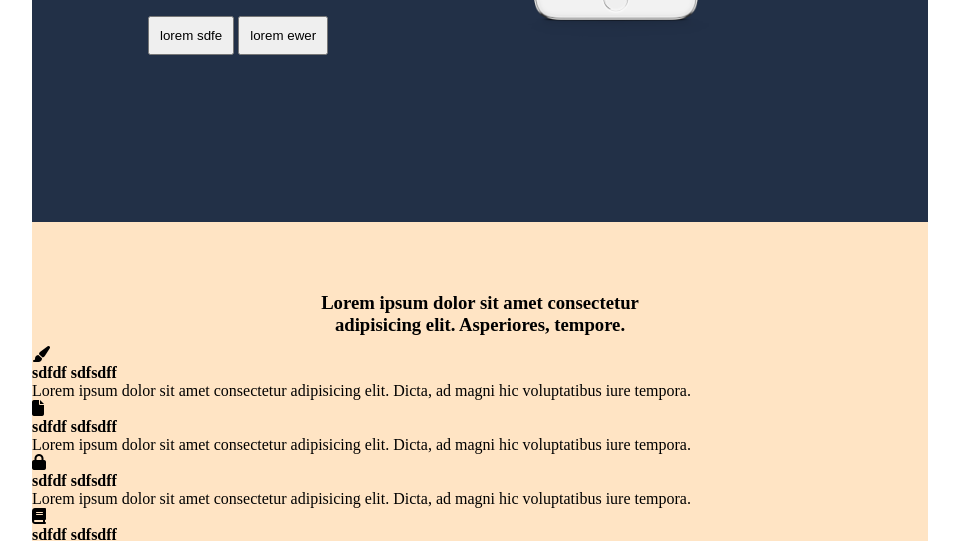
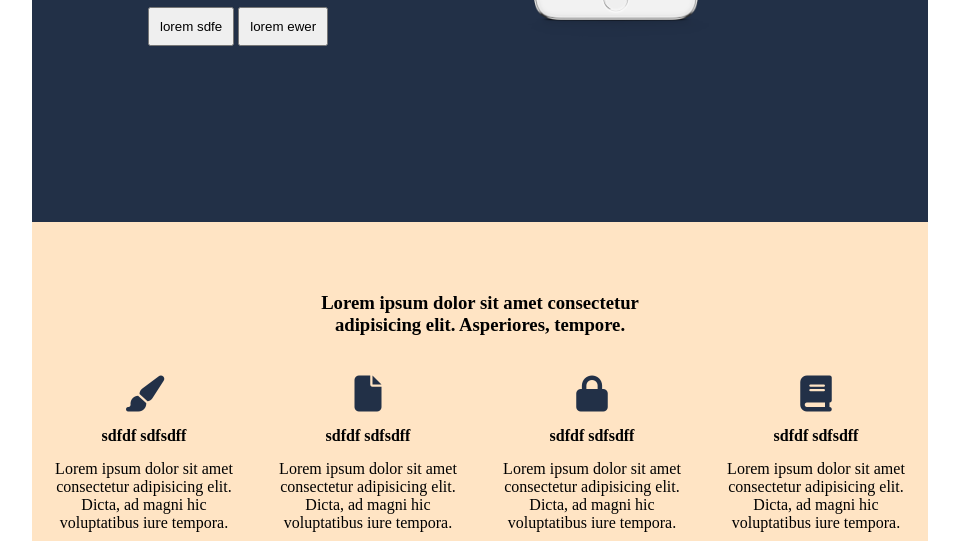
Before and after one commit to Ammar2311/service-landpage, a plain HTML site: page index.html in a window 1280 px wide. Shown: the part 435-976 px from the top of the page, without its empty margins (160-1119 px from the left). Drawn offline with Linux system fonts and the light colour scheme.

Commit message:
some edites on features box

```diff
--- a/css/style.css
+++ b/css/style.css
@@ -104,7 +104,23 @@ align-items: center;
    text-align: center;
    padding:10px;
    padding-top: 70px;
+   padding-bottom: 40px;
+}
+.features_box{
+  display: flex;
+  justify-content: space-around;
 
+}
+.feature{
+   width: 23%;
+   text-align: center;
+}
+.feature i{
+    font-size:36px;
+    color:#223047;
+}
+.feature *{
+    margin-bottom:15px;
 }
 
 .picture img{
--- a/index.html
+++ b/index.html
@@ -24,7 +24,7 @@
 
 <div class="first">
     <div class="text">
-        ا<h1>Lorem ipsum dolor sit amet consectetur adipisicing elit.</h1>
+        <h1>Lorem ipsum dolor sit amet consectetur adipisicing elit.</h1>
         <p>Lorem ipsum, dolor sit amet consectetur adipisicing elit. Aperiam aspernatur commodi eius labore ipsum voluptates. Fuga vero molestias deserunt? Facilis.</p>
         <div class="two_btn">
             <button>lorem sdfe</button>
@@ -37,22 +37,22 @@
 <div class="features">
    <h3>Lorem ipsum dolor sit amet consectetur<br> adipisicing elit. Asperiores, tempore.</h2>
     <div class="features_box">
-            <div>
+            <div class="feature">
                 <i class="fa-solid fa-paintbrush"></i>
                 <h4>sdfdf sdfsdff</h4>
                 <p>Lorem ipsum dolor sit amet consectetur adipisicing elit. Dicta, ad magni hic voluptatibus iure tempora.</p>
             </div>
-            <div>
+            <div class="feature">
                 <i class="fa-solid fa-file"></i>
                 <h4>sdfdf sdfsdff</h4>
                 <p>Lorem ipsum dolor sit amet consectetur adipisicing elit. Dicta, ad magni hic voluptatibus iure tempora.</p>
             </div>
-            <div>
+            <div class="feature">
                 <i class="fa-solid fa-lock"></i>
                 <h4>sdfdf sdfsdff</h4>
                 <p>Lorem ipsum dolor sit amet consectetur adipisicing elit. Dicta, ad magni hic voluptatibus iure tempora.</p>
             </div>
-            <div>
+            <div class="feature">
                 <i class="fa-solid fa-book"></i>
                 <h4>sdfdf sdfsdff</h4>
                 <p>Lorem ipsum dolor sit amet consectetur adipisicing elit. Dicta, ad magni hic voluptatibus iure tempora.</p>
@@ -60,6 +60,12 @@
     </div>
 
 </div>
+<div class="third">
+  <div class="blank"></div>
+  <div class="thirdtxt"></div>
+
+
+</div>
     </div>
     <script src="script.js"></script>
 </body>
```
